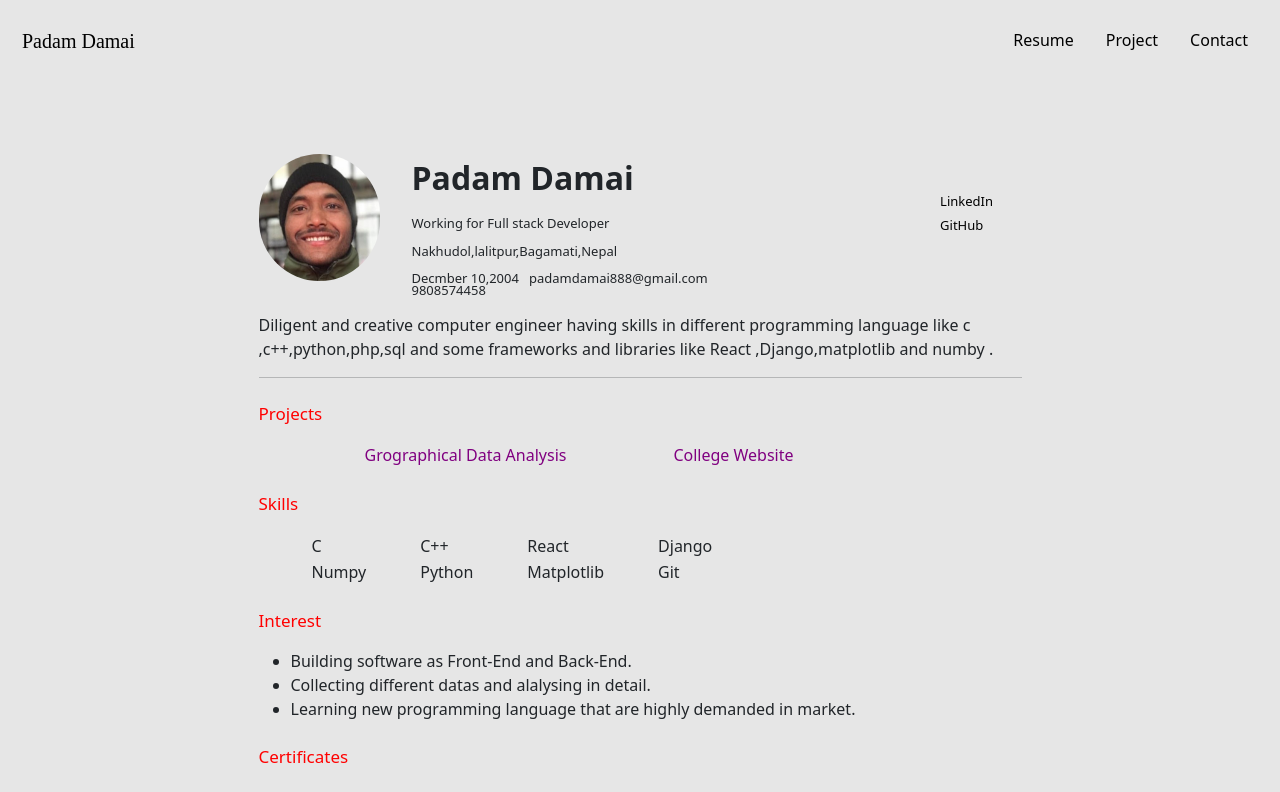
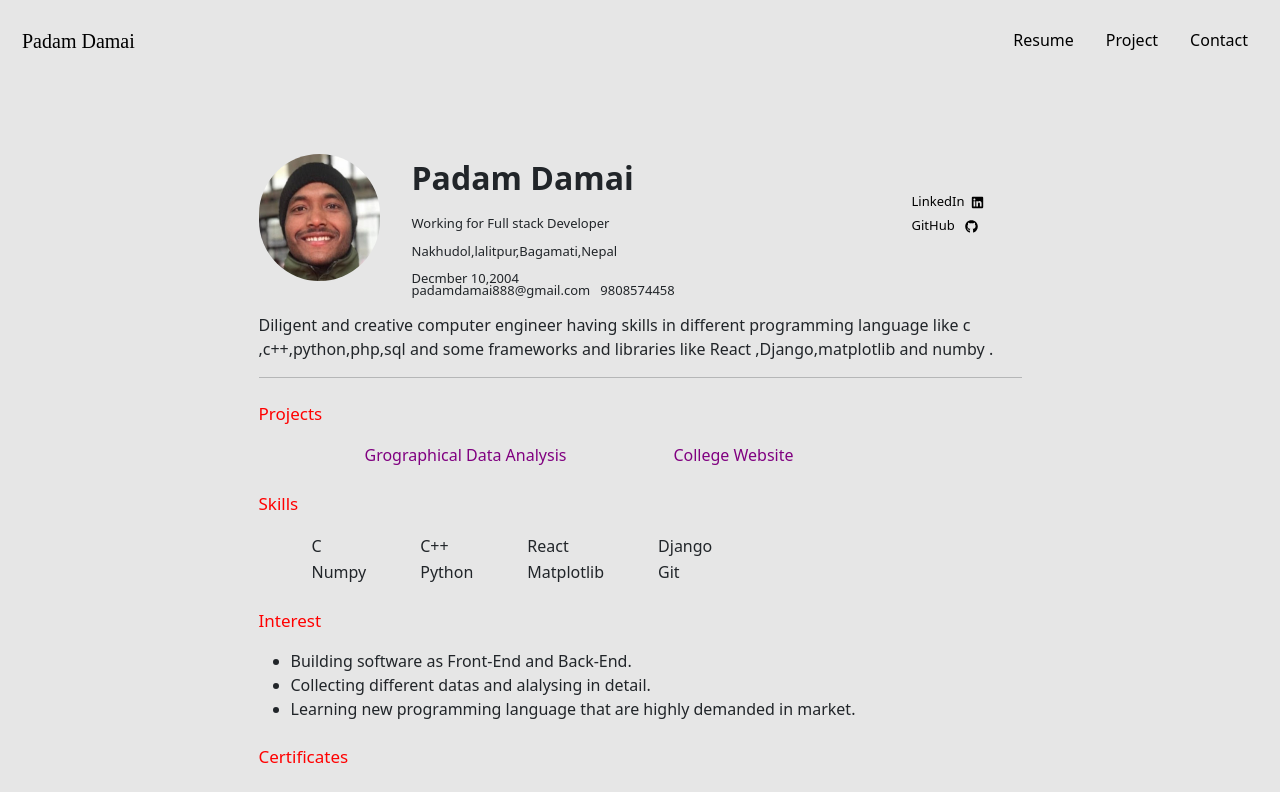
Before and after one commit to padamdamai/my_portfolio, a React (Create React App) app: page /resume in a window 1280 px wide. Shown: the top 792 px of the page. Built offline with nearby package versions, Linux system fonts and the light colour scheme.

Commit message:
added icon of git and linkedIn

```diff
--- a/package.json
+++ b/package.json
@@ -10,6 +10,7 @@
     "react": "^18.2.0",
     "react-bootstrap": "^2.9.0",
     "react-dom": "^18.2.0",
+    "react-icons": "^4.11.0",
     "react-router-dom": "^6.16.0",
     "react-scripts": "5.0.1",
     "web-vitals": "^2.1.4"
--- a/src/Components/Project.js
+++ b/src/Components/Project.js
@@ -6,7 +6,7 @@ export default function Project(props){
 
 
 				<div className="card_holder">
-					<a href="" style={{textDecoration:'none',color:"black"}}>
+					<a href={props.url} style={{textDecoration:'none',color:"black"}}>
 					<div className="card">
 						<div className="image_card"><img src={props.image} className="image"  alt="img"/> </div>
 						<div className="image_title">{props.title} </div>
--- a/src/Components/Resume.js
+++ b/src/Components/Resume.js
@@ -1,3 +1,6 @@
+import React from "react"
+import {FaGithub,FaLinkedin } from "react-icons/fa";
+
 
 const styled = {
 	height:127,width:121,borderRadius:64,marginRight:32
@@ -24,9 +27,9 @@ export default function Resume(){
 			</div>
 
 			<div className="link">
-				<a href="https://www.linkedin.com/in/padam-damai-570a0a272" rel="noopener" target="_blank"> LinkedIn </a>
-				<a href="https://github.com/padamdamai"  rel="noopener" target="_blank"> GitHub </a>
-			 </div>
+				<a href="https://www.linkedin.com/in/padam-damai-570a0a272" rel="noopener" target="_blank"> LinkedIn &nbsp;<FaLinkedin/> </a>
+				<a href="https://github.com/padamdamai"  rel="noopener" target="_blank"> GitHub &nbsp; <FaGithub/> </a>
+			 </div> &nbsp;
 		</div>
 
 		<div className="ShortDescription">
```
